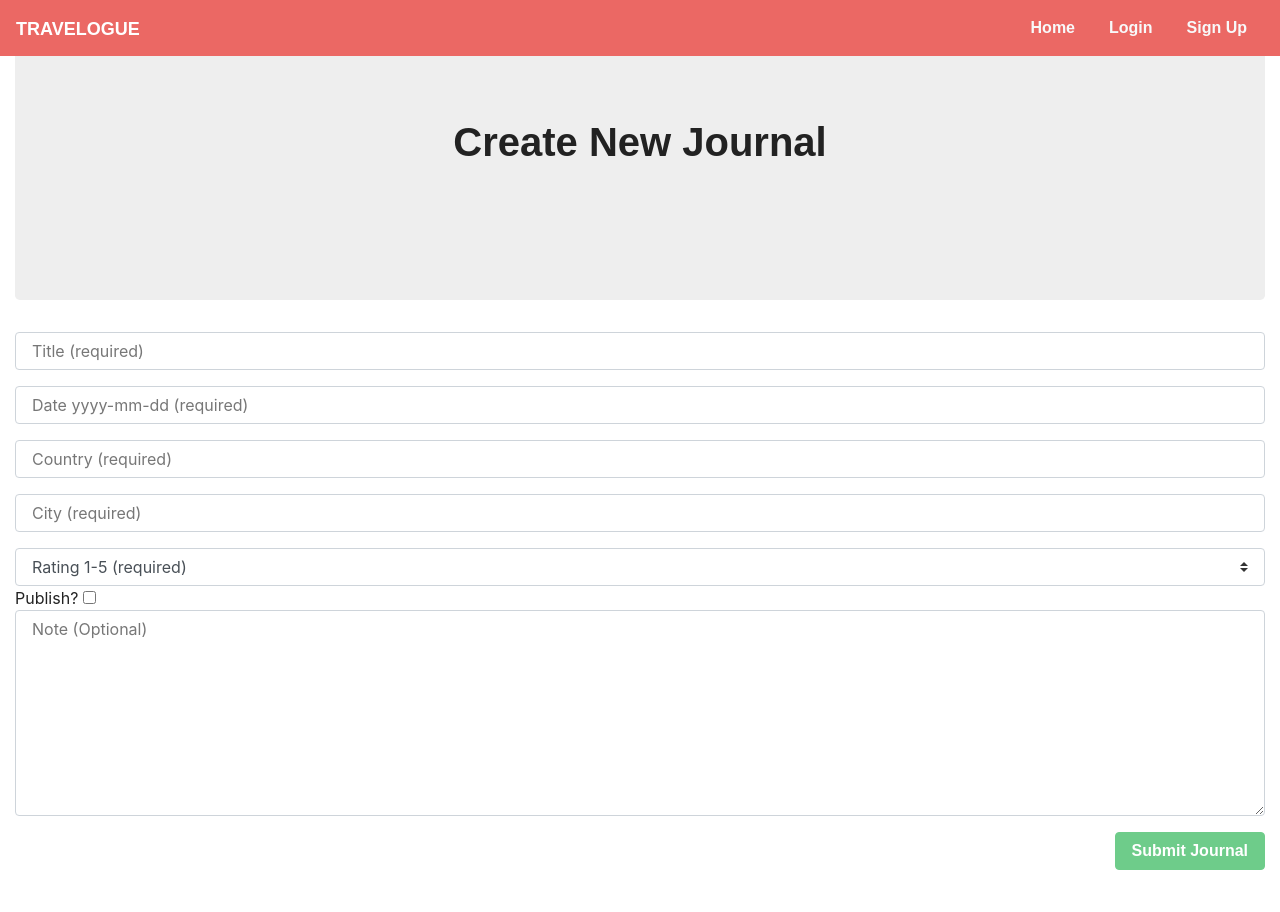
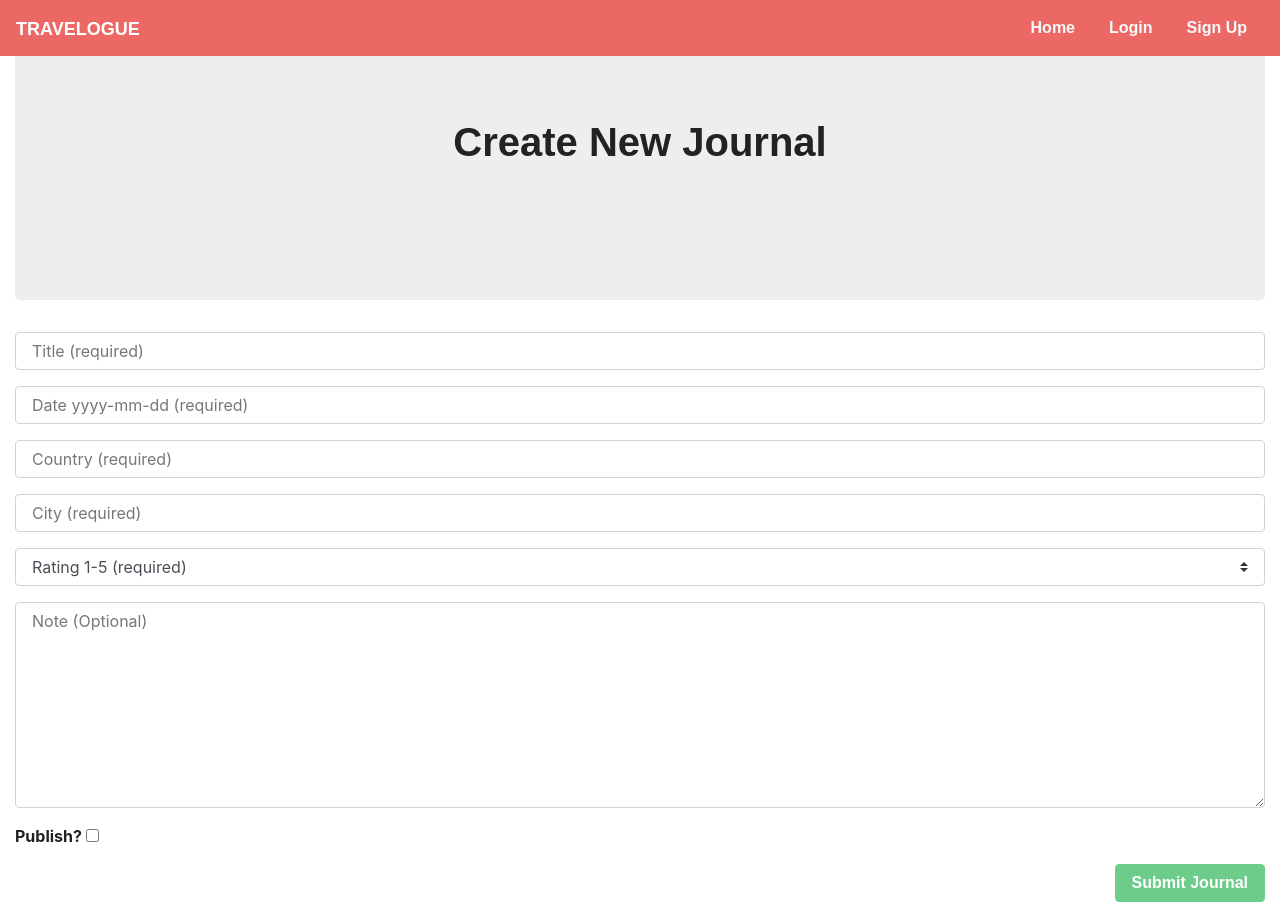
Before and after one commit to zhenyang9261/web-project3, a React (Create React App) app in the folder client/: page /CreateJournal/1 in a window 1280 px wide. Before the commit the page ends 880 px from the top, so only its background shows below. Built offline with nearby package versions, Linux system fonts and the light colour scheme; no server answers; a web font is replaced by a local one.

Commit message:
Moved Publish checkbox to the end of create journal form

```diff
--- a/client/src/components/Form/index.js
+++ b/client/src/components/Form/index.js
@@ -28,6 +28,7 @@ export function FormBtn(props) {
 
 export function FormSelect(props) {
   return (
+    <div className="form-group">
     <select {...props} className="custom-select">
       <option value="0">Rating 1-5 (required)</option>
       <option value="5">5</option>
@@ -36,5 +37,6 @@ export function FormSelect(props) {
       <option value="2">2</option>
       <option value="1">1</option>
     </select>
+    </div>
   );
 }
--- a/client/src/pages/CreateJournal.js
+++ b/client/src/pages/CreateJournal.js
@@ -111,25 +111,21 @@ class CreateJournal extends Component {
                 onChange={this.handleInputChange}
                 name="rating"
               />
-              {/* <Input
-                value={this.state.rating}
+              <TextArea
+                value={this.state.note}
                 onChange={this.handleInputChange}
-                name="rating"
-                placeholder="Rating"
-              /> */}
-              Publish? { "  " }
+                name="note"
+                placeholder="Note (Optional)"
+              />
+
+              <p className="font-weight-bolder mb-0.5 mt-0.5">Publish? { "    " }
               <input
                 type="checkbox"
                 defaultChecked={this.state.publish}
                 name="publish"
                 onChange={this.handleInputChange}
               />
-              <TextArea
-                value={this.state.note}
-                onChange={this.handleInputChange}
-                name="note"
-                placeholder="Note (Optional)"
-              />
+              </p>
               <FormBtn
                 disabled={!(this.state.title && this.state.date && this.state.country && this.state.city)}
                 onClick={this.handleFormSubmit}
```
